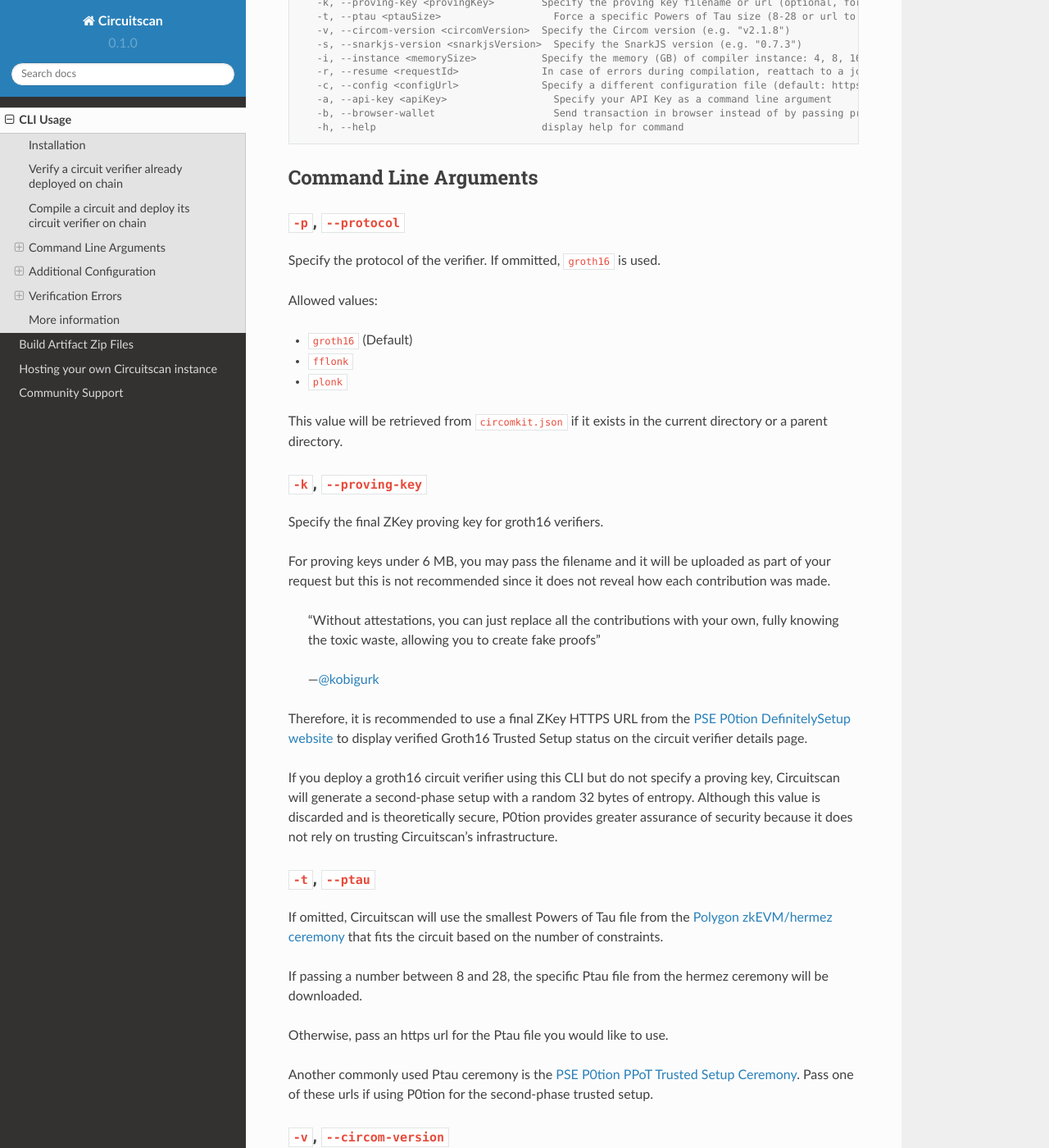
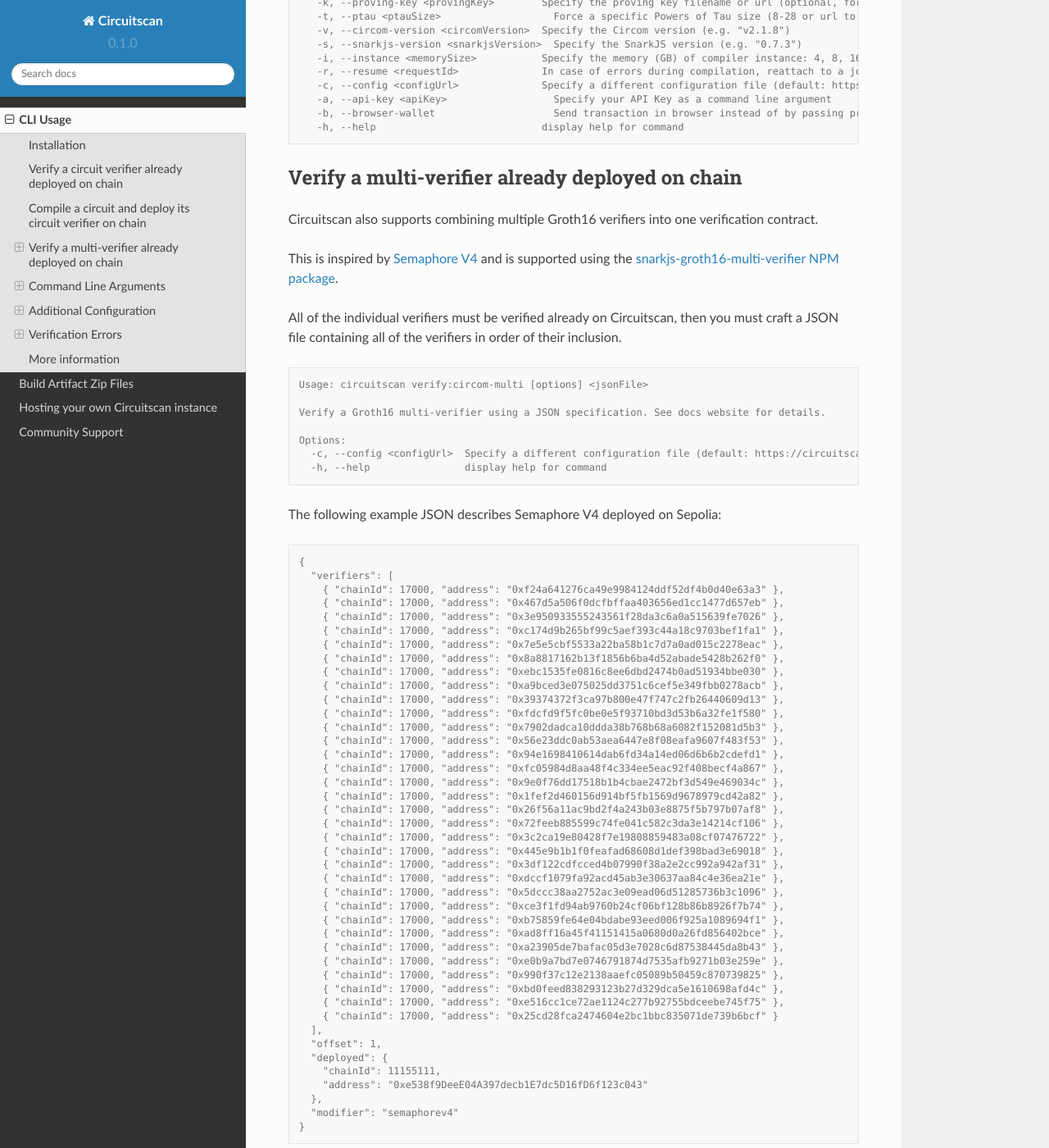
Before and after one commit to circuitscan/docs, a Sphinx documentation site: the page built from docs/source/usage.rst, in a window 1280 px wide and 1400 px high, scrolled down 1642 px. Shown: the whole window at 82% size. Built offline with Sphinx 7.4.7 and the Read the Docs theme 2.0.0, drawn with Linux system fonts in a browser that asks for light colours; some of the changed text lies outside the part shown.

Commit message:
Multi-verifiers CLI usage

```diff
--- a/docs/source/usage.rst
+++ b/docs/source/usage.rst
@@ -79,6 +79,96 @@
       -a, --api-key <apiKey>                  Specify your API Key as a command line argument
       -b, --browser-wallet                    Send transaction in browser instead of by passing private key env var (overrides chainId argument)
       -h, --help                            display help for command
+
+Verify a multi-verifier already deployed on chain
+-------------------------------------------------
+
+Circuitscan also supports combining multiple Groth16 verifiers into one verification contract.
+
+This is inspired by `Semaphore V4 <https://semaphore.pse.dev/>`_ and is supported using the `snarkjs-groth16-multi-verifier NPM package <https://github.com/circuitscan/snarkjs-groth16-multi-verifier/>`_.
+
+All of the individual verifiers must be verified already on Circuitscan, then you must craft a JSON file containing all of the verifiers in order of their inclusion.
+
+.. code-block:: console
+
+    Usage: circuitscan verify:circom-multi [options] <jsonFile>
+
+    Verify a Groth16 multi-verifier using a JSON specification. See docs website for details.
+
+    Options:
+      -c, --config <configUrl>  Specify a different configuration file (default: https://circuitscan.org/cli.json)
+      -h, --help                display help for command
+
+The following example JSON describes Semaphore V4 deployed on Sepolia:
+
+.. code-block:: console
+
+    {
+      "verifiers": [
+        { "chainId": 17000, "address": "0xf24a641276ca49e9984124ddf52df4b0d40e63a3" },
+        { "chainId": 17000, "address": "0x467d5a506f0dcfbffaa403656ed1cc1477d657eb" },
+        { "chainId": 17000, "address": "0x3e950933555243561f28da3c6a0a515639fe7026" },
+        { "chainId": 17000, "address": "0xc174d9b265bf99c5aef393c44a18c9703bef1fa1" },
+        { "chainId": 17000, "address": "0x7e5e5cbf5533a22ba58b1c7d7a0ad015c2278eac" },
+        { "chainId": 17000, "address": "0x8a8817162b13f1856b6ba4d52abade5428b262f0" },
+        { "chainId": 17000, "address": "0xebc1535fe0816c8ee6dbd2474b0ad51934bbe030" },
+        { "chainId": 17000, "address": "0xa9bced3e075025dd3751c6cef5e349fbb0278acb" },
+        { "chainId": 17000, "address": "0x39374372f3ca97b800e47f747c2fb26440609d13" },
+        { "chainId": 17000, "address": "0xfdcfd9f5fc0be0e5f93710bd3d53b6a32fe1f580" },
+        { "chainId": 17000, "address": "0x7902dadca10ddda38b768b68a6082f152081d5b3" },
+        { "chainId": 17000, "address": "0x56e23ddc0ab53aea6447e8f08eafa9607f483f53" },
+        { "chainId": 17000, "address": "0x94e1698410614dab6fd34a14ed06d6b6b2cdefd1" },
+        { "chainId": 17000, "address": "0xfc05984d8aa48f4c334ee5eac92f408becf4a867" },
+        { "chainId": 17000, "address": "0x9e0f76dd17518b1b4cbae2472bf3d549e469034c" },
+        { "chainId": 17000, "address": "0x1fef2d460156d914bf5fb1569d9678979cd42a82" },
+        { "chainId": 17000, "address": "0x26f56a11ac9bd2f4a243b03e8875f5b797b07af8" },
+        { "chainId": 17000, "address": "0x72feeb885599c74fe041c582c3da3e14214cf106" },
+        { "chainId": 17000, "address": "0x3c2ca19e80428f7e19808859483a08cf07476722" },
+        { "chainId": 17000, "address": "0x445e9b1b1f0feafad68608d1def398bad3e69018" },
+        { "chainId": 17000, "address": "0x3df122cdfcced4b07990f38a2e2cc992a942af31" },
+        { "chainId": 17000, "address": "0xdccf1079fa92acd45ab3e30637aa84c4e36ea21e" },
+        { "chainId": 17000, "address": "0x5dccc38aa2752ac3e09ead06d51285736b3c1096" },
+        { "chainId": 17000, "address": "0xce3f1fd94ab9760b24cf06bf128b86b8926f7b74" },
+        { "chainId": 17000, "address": "0xb75859fe64e04bdabe93eed006f925a1089694f1" },
+        { "chainId": 17000, "address": "0xad8ff16a45f41151415a0680d0a26fd856402bce" },
+        { "chainId": 17000, "address": "0xa23905de7bafac05d3e7028c6d87538445da8b43" },
+        { "chainId": 17000, "address": "0xe0b9a7bd7e0746791874d7535afb9271b03e259e" },
+        { "chainId": 17000, "address": "0x990f37c12e2138aaefc05089b50459c870739825" },
+        { "chainId": 17000, "address": "0xbd0feed838293123b27d329dca5e1610698afd4c" },
+        { "chainId": 17000, "address": "0xe516cc1ce72ae1124c277b92755bdceebe745f75" },
+        { "chainId": 17000, "address": "0x25cd28fca2474604e2bc1bbc835071de739b6bcf" }
+      ],
+      "offset": 1,
+      "deployed": {
+        "chainId": 11155111,
+        "address": "0xe538f9DeeE04A397decb1E7dc5D16fD6f123c043"
+      },
+      "modifier": "semaphorev4"
+    }
+
+``verifiers``
+^^^^^^^^^^^^^
+
+*Required* An array of at least two verifiers already verified on Circuitscan
+
+``offset``
+^^^^^^^^^^
+
+*Required* The starting index of the first verifier for the new argument added to the the contract's ``verifyProof()`` function
+
+``deployed``
+^^^^^^^^^^^^
+
+*Required* The address and chain of the deployed multi-verifier contract
+
+``modifier``
+^^^^^^^^^^^^
+
+*Optional* To account for greater variation in deployed multi-verifiers, Circuitscan supports additional modifications to the Solidity source code.
+
+Available modifiers: ``semaphorev4``
+
+Submit new modifiers as PRs to this directory: `circuitscan/server/modifiers <https://github.com/circuitscan/circuitscan/tree/main/server/modifiers>`_
 
 Command Line Arguments
 ----------------------
```
